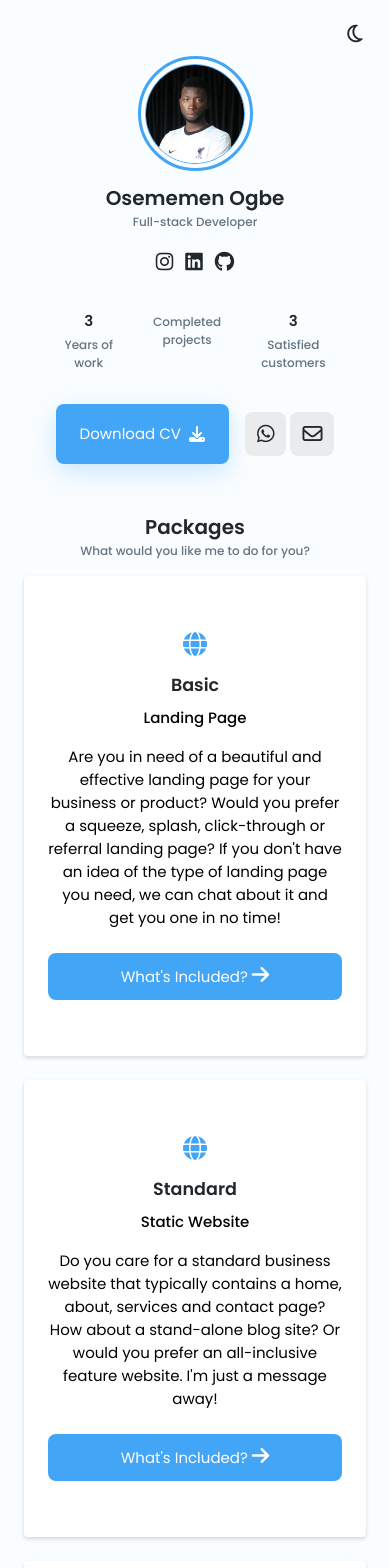
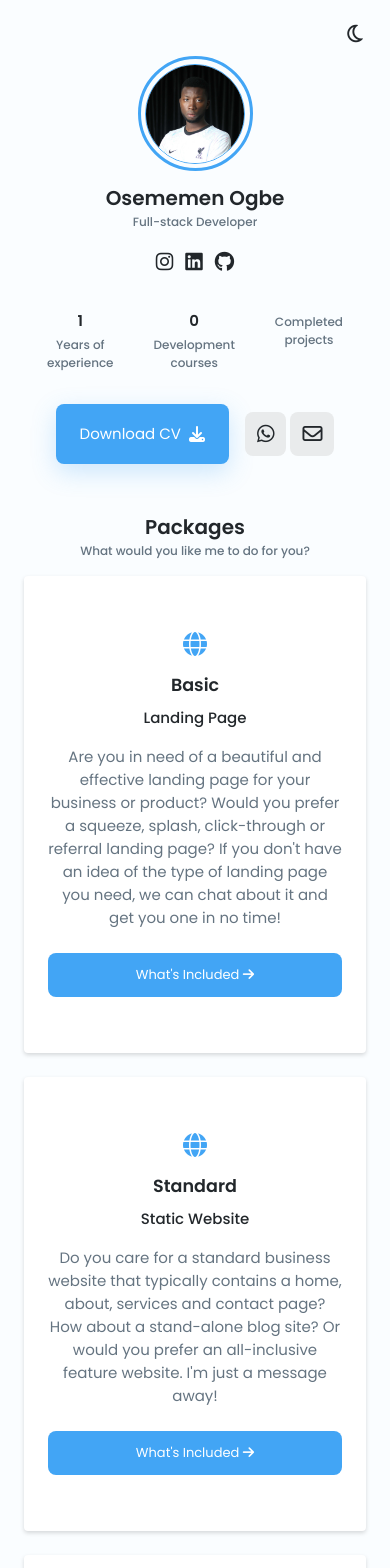
Before and after one commit to oseogbe/memencodes, a Nuxt app: page / in a window 390 px wide. Shown: the top 1568 px of the page. Built offline with nearby package versions, Linux system fonts and the light colour scheme.

Commit message:
packages modal mobile update

```diff
--- a/assets/css/main.scss
+++ b/assets/css/main.scss
@@ -19,7 +19,7 @@ body {
   transition: .3s;  /* for dark mode animation */
 }
 
-h1, h2, h3 {
+h1, h2, h3, h4 {
   color: var(--title-color);
   font-weight: 600;
 }
@@ -72,6 +72,16 @@ img {
     box-shadow: none;
   }
 
+  &__link {
+    padding: 0;
+    background: transparent;
+    color: var(--first-color);
+
+    &:hover {
+      background-color: var(--first-color-alt);
+    }
+  }
+
   &__gray {
     background-color: var(--text-color-lighten);
     color: var(--title-color);
--- a/components/Footer.vue
+++ b/components/Footer.vue
@@ -1,13 +1,13 @@
 <template>
     <footer>
         <span class="footer__copy">
-            &#169; MemenCodes. All rights reserved
+            &#169;{{ currentYear }} MemenCodes. All rights reserved
         </span>
     </footer>
 </template>
 
 <script setup>
-
+    const currentYear = new Date().getFullYear();
 </script>
 
 <style lang="scss" scoped>
--- a/components/Header.vue
+++ b/components/Header.vue
@@ -33,16 +33,20 @@
 
             <div class="profile__info grid">
                 <div class="profile__info-group">
-                    <h3 class="profile__info-number">3</h3>
-                    <p class="profile__info-description">Years of <br /> work</p>
+                    <h3 class="profile__info-number">{{ yearsOfExp }}</h3>
+                    <p class="profile__info-description">Years of <br /> experience</p>
+                </div>
+                <!-- <div class="profile__info-group">
+                    <h3 class="profile__info-number">2</h3>
+                    <p class="profile__info-description">Acquired <br /> certifications</p>
+                </div> -->
+                <div class="profile__info-group">
+                    <h3 class="profile__info-number">{{ courses.length }}</h3>
+                    <p class="profile__info-description">Development <br /> courses</p>
                 </div>
                 <div class="profile__info-group">
                     <h3 class="profile__info-number">{{ projectsCount }}</h3>
                     <p class="profile__info-description">Completed <br /> projects</p>
-                </div>
-                <div class="profile__info-group">
-                    <h3 class="profile__info-number">3</h3>
-                    <p class="profile__info-description">Satisfied <br /> customers</p>
                 </div>
             </div>
 
@@ -77,6 +81,10 @@
             }
         ]
     })
+
+    const yearsOfExp = new Date().getFullYear() - 2021;
+
+    const courses = [];
 
     const toggleTheme = () => {
         isLight.value = !isLight.value
--- a/components/Packages.vue
+++ b/components/Packages.vue
@@ -4,7 +4,7 @@
         <h3 class="section__subtitle">What would you like me to do for you?</h3>
 
         <div class="packages__container container grid">
-            <div class="packages__content" v-for="p in packages">
+            <div class="packages__content" v-for="(p, index) in packages" :key="index">
                 <div>
                     <i class="fas fa-globe packages__icon"></i>
                     <h3 class="packages__title">{{ p.title }}</h3>
@@ -12,20 +12,39 @@
                     <p class="packages__description">{{ p.description }}</p>
                 </div>
 
-                <span class="button button__small button__link packages__button">
-                    What's Included?
+                <span class="button button__small packages__button" @click="p.show = true">
+                    What's Included
                     <i class="fas fa-arrow-right button__icon"></i>
                 </span>
 
-                <div class="packages__modal">
+                <div class="packages__modal" v-show="p.show">
                     <div class="packages__modal-content">
                         <h4 class="packages__modal-title">{{ p.subtitle }}</h4>
-                        <i class="far fa-circle-xmark packages__modal-close"></i>
+                        <i class="far fa-circle-xmark packages__modal-close" @click="p.show = false"></i>
 
                         <ul class="packages__modal-services grid">
                             <li class="packages__modal-service">
                                 <i class="far fa-check-circle packages__modal-icon"></i>
-                                <p></p>
+                                <p>Number of pages: {{ p.no_of_pages }}</p>
+                            </li>
+                            <li class="packages__modal-service">
+                                <i class="far fa-check-circle packages__modal-icon"></i>
+                                <p>Additional features: {{ p.addons }}</p>
+                            </li>
+                            <li class="packages__modal-service">
+                                <i class="far fa-check-circle packages__modal-icon"></i>
+                                <p>Revisions: {{ p.no_of_revisions }}</p>
+                            </li>
+                            <li class="packages__modal-service">
+                                <i class="far fa-check-circle packages__modal-icon"></i>
+                                <p>Delivery time: {{ p.delivery_time }}</p>
+                            </li>
+                            <li class="packages__modal-service">
+                                <i class="far fa-check-circle packages__modal-icon"></i>
+                                <p>Starting at: {{ p.starting_at }}</p>
+                            </li>
+                            <li class="packages__modal-service" style="font-size: var(--smaller-font-size);">
+                                <p>{{ p.additional_info }}</p>
                             </li>
                         </ul>
                     </div>
@@ -36,41 +55,46 @@
 </template>
 
 <script setup>
-    const packages = [
+    import { reactive } from 'vue'
+
+    const packages = reactive([
         {
             'title': 'Basic',
             'subtitle': 'Landing Page',
             'description': 'Are you in need of a beautiful and effective landing page for your business or product? Would you prefer a squeeze, splash, click-through or referral landing page? If you don\'t have an idea of the type of landing page you need, we can chat about it and get you one in no time!',
             'addons': 'content upload, opt-in form, speed optimization, hosting setup, social media icons',
             'delivery_time': '7-14 days',
-            'no_of_pages': 1,
+            'no_of_pages': '1',
             'no_of_revisions': 1,
             'starting_at': 'N150,000',
-            'additional_info': 'Please note that the total cost of the project is exclusive of any charges incurred from purchasing a domain name, hosting or any other 3rd party service.'
+            'additional_info': 'Please note that the total cost of the project is exclusive of any charges incurred from purchasing a domain name, hosting or any other 3rd party service.',
+            'show': false
         },
         {
             'title': 'Standard',
             'subtitle': 'Static Website',
             'description': 'Do you care for a standard business website that typically contains a home, about, services and contact page? How about a stand-alone blog site? Or would you prefer an all-inclusive feature website. I\'m just a message away!',
-            'addons': 'blog, content upload, opt-in form, speed optimization, hosting setup, social media icons',
+            'addons': 'blog (on-request), content upload, opt-in form, speed optimization, hosting setup',
             'delivery_time': '18-30 days',
-            'no_of_pages': 4-5,
+            'no_of_pages': '4-5',
             'no_of_revisions': 2,
             'starting_at': 'N350,000',
-            'additional_info': 'Please note that the total cost of the project is exclusive of any charges incurred from purchasing a domain name, hosting or any other 3rd party service.'
+            'additional_info': 'Please note that the total cost of the project is exclusive of any charges incurred from purchasing a domain name, hosting or any other 3rd party service.',
+            'show': false
         },
         {
             'title': 'Premium',
             'subtitle': 'Custom Web/Mobile App',
             'description': 'Are you in need of a quality web or mobile app solution to make that fantastic idea you have a reality? Or do you intend to automate some business or organization process? I\'d be more than happy to help!',
-            'addons': 'blog, content upload, opt-in form, speed optimization, hosting setup, social media icons',
+            'addons': 'blog (on-request), content upload, opt-in form, speed optimization, hosting setup',
             'delivery_time': '60-90 days',
-            'no_of_pages': 6-8,
+            'no_of_pages': '6-8',
             'no_of_revisions': 3,
             'starting_at': 'N750,000',
-            'additional_info': 'Please note that the total cost of the project is exclusive of any charges incurred from purchasing a domain name, hosting or any other 3rd party service.'
+            'additional_info': 'Please note that the total cost of the project is exclusive of any charges incurred from purchasing a domain name, hosting or any other 3rd party service.',
+            'show': false
         }
-    ];
+    ]);
 </script>
 
 <style lang="scss" scoped>
@@ -127,11 +151,18 @@
 
             .packages__description {
                 margin-bottom: 1.5rem;
+                color: var(--text-color);
             }
 
             .packages__button {
                 display: block;
                 margin-top: auto;
+                cursor: pointer;
+                font-size: var(--small-font-size);
+
+                .button__icon {
+                    font-size: var(--small-font-size);
+                }
 
                 &:hover {
                     .button__icon {
@@ -139,8 +170,6 @@
                     }
                 }
             }
-
-
 
             .packages__modal {
                 position: fixed;
@@ -153,8 +182,6 @@
                 align-items: center;
                 padding: 0 1rem;
                 z-index: var(--z-modal);
-                // opacity: 0;
-                visibility: hidden;
                 transition: .3s;
 
                 &-content {
@@ -162,6 +189,7 @@
                     background-color: var(--container-color);
                     padding: 1.5rem;
                     border-radius: .5rem;
+                    text-align: left;
                 }
 
                 &-title {
@@ -172,25 +200,32 @@
 
                 &-close {
                     position: absolute;
-                    top: 1rem;
+                    top: 1.5rem;
                     right: 1rem;
                     font-size: 1.5rem;
                     color: var(--first-color);
                     cursor: pointer;
                 }
 
-                &-services {
-                    row-gap: 1rem;
-                }
+                // &-services {
+                //     row-gap: 1rem;
+                // }
 
                 &-service {
                     display: flex;
+                    color: var(--text-color);
                 }
 
                 &-icon {
                     color: var(--first-color);
-                    margin-right: .25rem;
+                    margin-right: .5rem;
+                    margin-top: .3rem;
                 }
+            }
+
+            .active__modal {
+                opacity: 1;
+                visibility: visible;
             }
         }
     }
```
